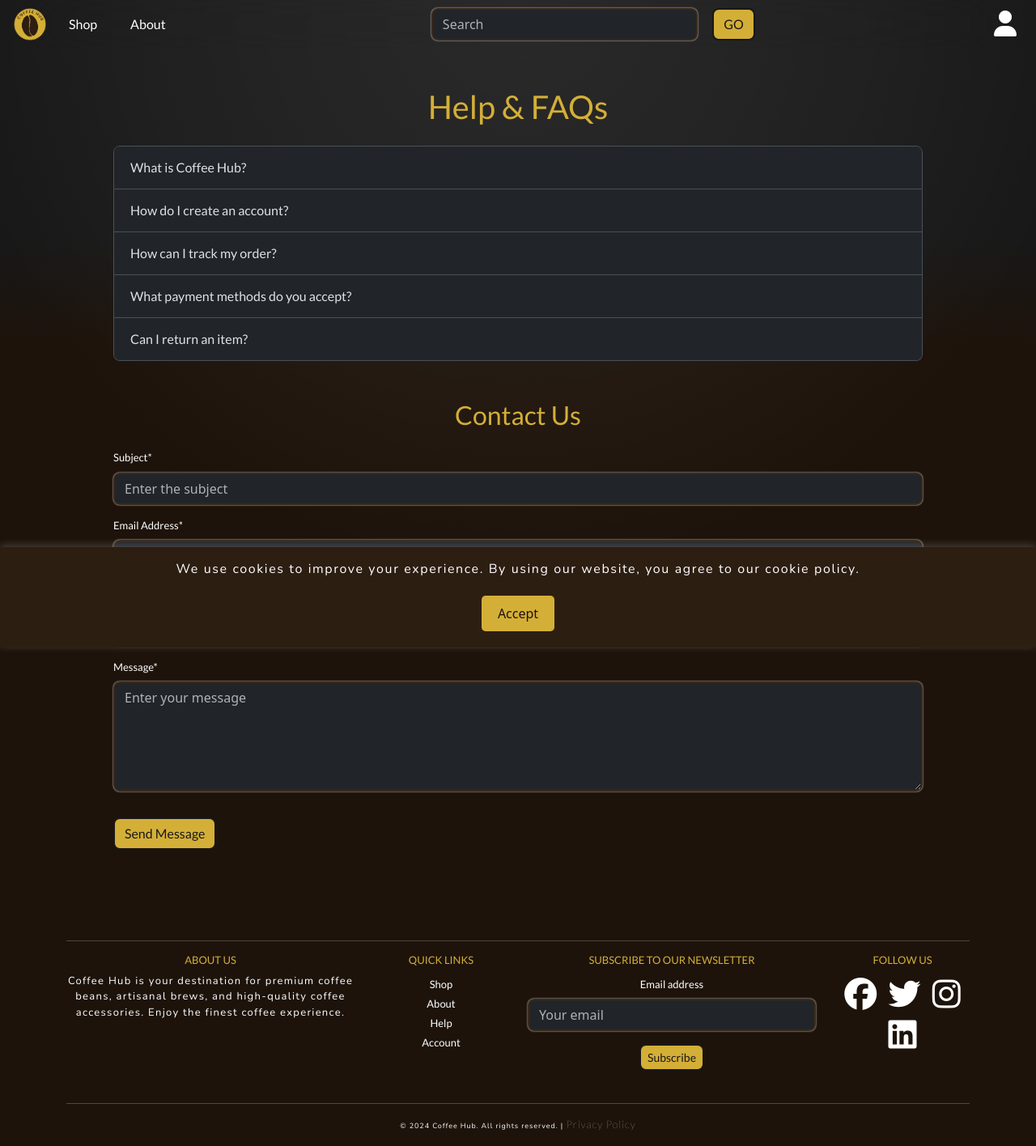
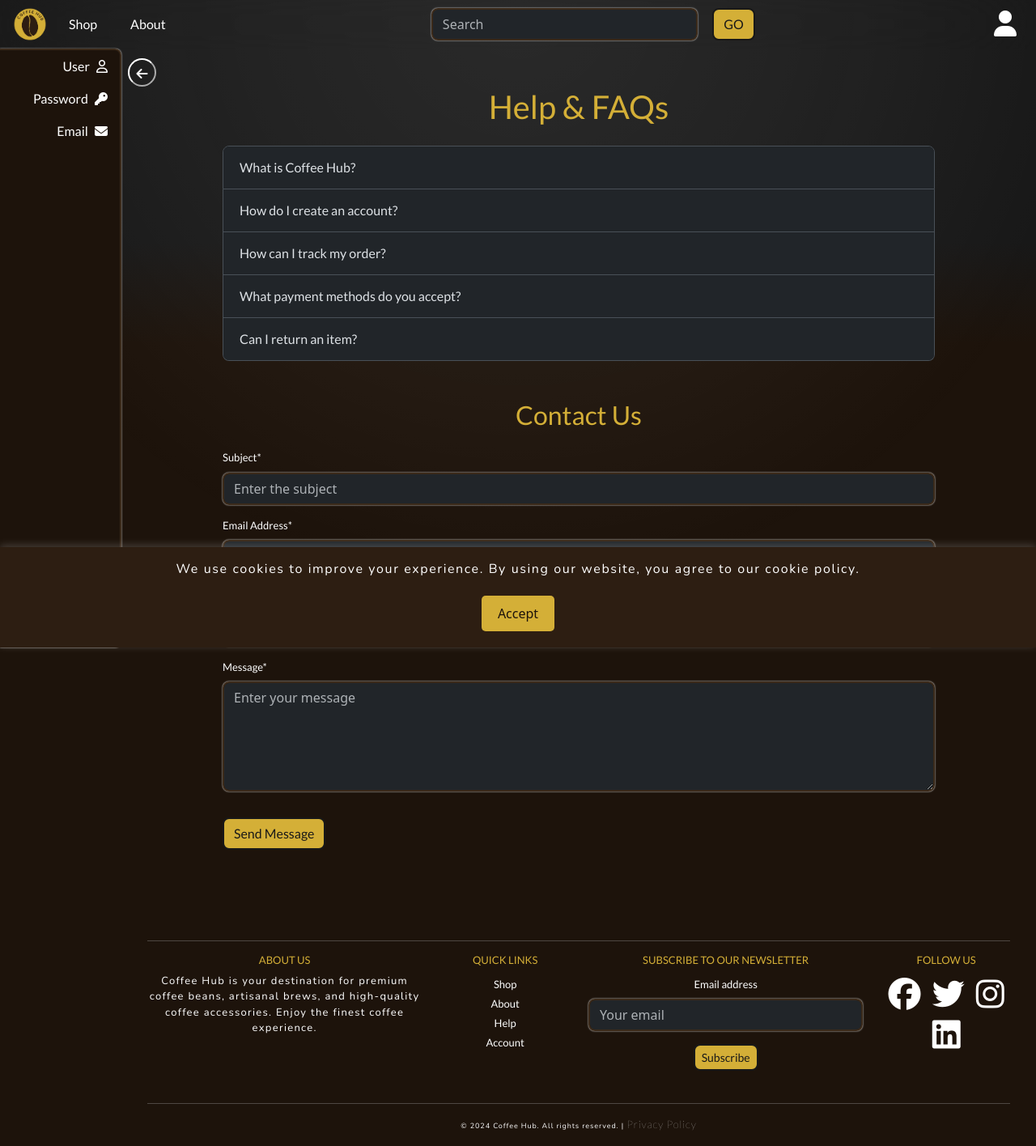
Before and after one commit to catapam/coffe-hub, a Django app: page /help/ in a window 1280 px wide. Shown: the whole page at 81% size. Run offline with Django 5.2, Linux system fonts and the light colour scheme; the visitor is signed in with stand-in values (Sample User, id 1); some libraries are stand-ins or nearby versions.

Commit message:
Refactor dashboard sidebar active state handling, and menu options based on user permissions

```diff
--- a/accounts/templates/accounts/account.html
+++ b/accounts/templates/accounts/account.html
@@ -7,7 +7,8 @@
 
 <!-- Including the CSS for styling -->
 {% block extra_css %}
-
+<link rel="stylesheet" href="{% static 'css/auth.css' %}">
+<link rel="stylesheet" href="{% static 'css/account_management.css' %}">
 {% endblock extra_css %}
 
 {% block content %}
--- a/accounts/templates/accounts/allauth/account/email_change.html
+++ b/accounts/templates/accounts/allauth/account/email_change.html
@@ -4,12 +4,6 @@
 {% block title %}
     {% translate "Email Address" %}
 {% endblock title %}
-
-<!-- Extra CSS block for dashboard styles -->
-{% block extra_css %}
-<link rel="stylesheet" href="{% static 'css/account_management.css' %}">
-<link rel="stylesheet" href="{% static 'css/auth.css' %}">
-{% endblock extra_css %}
 
 {% block account-content %}
 <div class="error-page">
--- a/accounts/templates/accounts/includes/menu.html
+++ b/accounts/templates/accounts/includes/menu.html
@@ -1,59 +1,82 @@
 <!-- Sidebar with ARIA role for navigation -->
+{% load url_path %}
+
 <nav class="sidebar" id="sidebar" aria-label="Dashboard Navigation">
     <div class="menu-list">
         <ul class="top-menu-dashboard navbar-nav">
-            <!-- Accessible menu items with aria-label for clarity -->
             <li>
-                <a href="{% url 'account_user' %}" class="menu-item nav-link" aria-label="User details">
+                <a href="{% url 'account_user' %}"
+                   class="menu-item nav-link {% if request.path == 'account_user'|get_url_path %}active{% endif %}"
+                   aria-label="User details">
                     <span class="menu-text">User</span>
                     <i class="fa-regular fa-user" aria-hidden="true"></i>
                 </a>
             </li>
             <li>
-                <a href="{% url 'account_change_password' %}" class="menu-item nav-link" aria-label="Password">
+                <a href="{% url 'account_change_password' %}"
+                   class="menu-item nav-link {% if request.path == 'account_change_password'|get_url_path %}active{% endif %}"
+                   aria-label="Password">
                     <span class="menu-text">Password</span>
                     <i class="fa-solid fa-key"></i>
                 </a>
             </li>
             <li>
-                <a href="{% url 'account_email' %}" class="menu-item nav-link" aria-label="Email">
+                <a href="{% url 'account_email' %}"
+                   class="menu-item nav-link {% if request.path == 'account_email'|get_url_path %}active{% endif %}"
+                   aria-label="Email">
                     <span class="menu-text">Email</span>
                     <i class="fa-solid fa-envelope"></i>
                 </a>
             </li>
+            {% if not request.user.is_superuser and not request.user.is_staff %}
             <li>
-                <a href="{% url 'account_address' %}" class="menu-item nav-link" aria-label="Adresses">
+                <a href="{% url 'account_details' %}"
+                   class="menu-item nav-link {% if request.path == 'account_details'|get_url_path %}active{% endif %}"
+                   aria-label="Personal Info">
+                    <span class="menu-text">Personal info</span>
+                    <i class="fa-solid fa-person"></i>
+                </a>
+            </li>
+            <li>
+                <a href="{% url 'account_address' %}"
+                   class="menu-item nav-link {% if request.path == 'account_address'|get_url_path %}active{% endif %}"
+                   aria-label="Address">
                     <span class="menu-text">Address</span>
                     <i class="fas fa-home" aria-hidden="true"></i>
                 </a>
             </li>
             <li>
-                <a href="{% url 'account_orders' %}" class="menu-item nav-link" aria-label="Orders">
-                    <span class="menu-text">Order history</span>
+                <a href="{% url 'account_orders' %}"
+                   class="menu-item nav-link {% if request.path == 'account_orders'|get_url_path %}active{% endif %}"
+                   aria-label="Orders">
+                    <span class="menu-text">Orders</span>
                     <i class="fa-solid fa-clock-rotate-left"></i>
                 </a>
             </li>
+            {% endif %}
         </ul>
 
         <ul class="bottom-menu-dashboard navbar-nav">
-            <li>
-                <a href="{% url 'help' %}" class="menu-item nav-link" aria-label="Help">
-                    <span class="menu-text">Help</span>
-                    <i class="fa-regular fa-envelope" aria-hidden="true"></i>
-                </a>
-            </li>
-
             {% if request.user.is_superuser or request.user.is_staff %}
             <li>
                 <a href="/admin/" target="_blank" class="menu-item admin-access nav-link" aria-label="Admin">
-                    <span class="menu-text">{% if request.user.is_superuser %}Admin{% else %}Accounts{% endif %}</span>
+                    <span class="menu-text">{% if request.user.is_superuser %}Admin{% else %}Intranet{% endif %}</span>
                     <i class="fa-solid fa-unlock" aria-hidden="true"></i>
+                </a>
+            </li>
+            {% else %}
+            <li>
+                <a href="{% url 'help' %}"
+                   class="menu-item nav-link {% if request.path == 'help'|get_url_path %}active{% endif %}"
+                   aria-label="Help">
+                    <span class="menu-text">Help</span>
+                    <i class="fa-regular fa-envelope" aria-hidden="true"></i>
                 </a>
             </li>
             {% endif %}
 
             <li>
-                <a href="{% url 'account_logout' %}" class="menu-item logout-dashboard nav-link" aria-label="Logout">
+                <a href="{% url 'account_logout' %}" class="menu-item logout-dashboard nav-link {% if request.path == 'account_logout'|get_url_path %}active{% endif %}" aria-label="Logout">
                     <span class="menu-text">Logout</span>
                     <i class="fa-solid fa-right-from-bracket" aria-hidden="true"></i>
                 </a>
--- /dev/null
+++ b/accounts/templatetags/url_path.py
@@ -0,0 +1,11 @@
+from django.urls import reverse
+from django import template
+
+register = template.Library()
+
+@register.filter
+def get_url_path(url_name):
+    try:
+        return reverse(url_name)
+    except:
+        return ""
--- a/accounts/urls.py
+++ b/accounts/urls.py
@@ -13,6 +13,7 @@ urlpatterns = [
     path('login/', CustomLoginView.as_view(), name='account_login'),
 
     # Account management
+    path('details/', RedirectUserView.as_view(), name='account_details'),
     path('address/', RedirectUserView.as_view(), name='account_address'),
     path('orders/', RedirectUserView.as_view(), name='account_orders'),
     path('orders/<str:order_id>', OrderView.as_view(), name='order_view'),
--- a/static/js/base.js
+++ b/static/js/base.js
@@ -17,6 +17,7 @@ function setupMenuItemToggle() {
     const menuItems = document.querySelectorAll('.menu-item');
     if (menuItems.length > 0) {
         menuItems.forEach(item => {
+            if (item.id === 'toggle-btn') return;
             item.addEventListener('click', function () {
                 if (this.classList.contains('active')) {
                     this.classList.remove('active'); // Deactivate if already active
--- a/store/templates/store/help.html
+++ b/store/templates/store/help.html
@@ -1,18 +1,18 @@
-{% extends 'base.html' %}
+{% extends base_template %}
+
 {% load static %}
 
 {% block title %}
     Help
 {% endblock %}
 
-<!-- Including the CSS for styling -->
-{% block extra_css %}
-
-{% endblock extra_css %}
-
 {% block content %}
-<!-- Main content section with ARIA role for better accessibility -->
+{% if request.user.is_authenticated %}
+{% include 'accounts/includes/menu.html' %}
+<div role="main" aria-labelledby="account-management" class="page-container">
+{% else %}
 <div role="main" aria-labelledby="help" class="page-container">
+{% endif %}
     <div class="container my-5">
 
         <!-- Help Page Header -->
--- a/store/views.py
+++ b/store/views.py
@@ -68,6 +68,9 @@ class HelpView(TemplateView):
         """
         context = super().get_context_data(**kwargs)
 
+        # Dynamically set the base template
+        context['base_template'] = 'accounts/account.html' if self.request.user.is_authenticated else 'base.html'
+
         # FAQ items
         context['faq_items'] = [
             {"question": "What is Coffee Hub?", "answer": "Coffee Hub is your one-stop platform for premium coffee, brewing equipment, and accessories."},
--- a/templates/includes/account-menu.html
+++ b/templates/includes/account-menu.html
@@ -1,5 +1,5 @@
 {% if request.user.is_authenticated %}
-    <a class="dropdown-item menu-item" href="{% url 'accounts' %}" aria-label="Manage">Manage</a>
+    <a class="dropdown-item menu-item" href="{% url 'accounts' %}" aria-label="Manage">My account</a>
     {% if request.user.is_superuser or request.user.is_staff %}
     <a class="dropdown-item menu-item" href="{% url 'product_create' %}" aria-label="Manage">Create Product</a>
     {% endif %}
@@ -7,7 +7,9 @@
     <a class="dropdown-item menu-item" href="{% url 'account_signup' %}" aria-label="Register for Coffee Hub">Register</a>
     <a class="dropdown-item menu-item" href="{% url 'account_login' %}" aria-label="Login to Coffee Hub account">Login</a>
 {% endif %}
+{% if not request.user.is_superuser and not request.user.is_staff %}
     <a class="dropdown-item menu-item" href="{% url 'help' %}" aria-label="Help">Help</a>
+{% endif %}
 {% if request.user.is_authenticated %}
     <div class="dropdown-divider"></div>
     <a class="dropdown-item logout-main-menu menu-item" href="{% url 'account_logout' %}" aria-label="Logout">Logout</a>
```
Also changed, not shown: accounts/templates/accounts/allauth/account/email.html (+0 -7 lines), accounts/templates/accounts/allauth/account/logout.html (+0 -7 lines), accounts/templates/accounts/allauth/account/password_change.html (+0 -7 lines), accounts/templates/accounts/allauth/account/update_username.html (+0 -7 lines), 1 other file.
